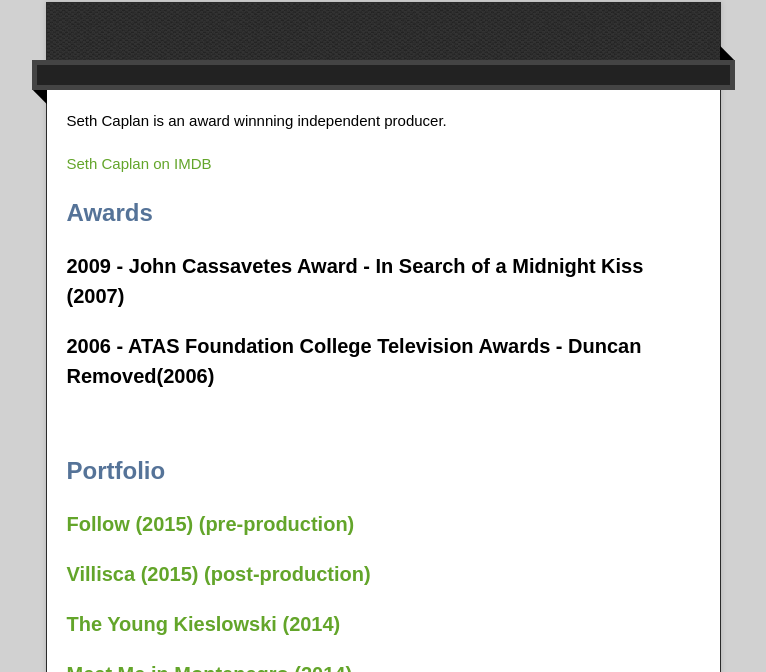
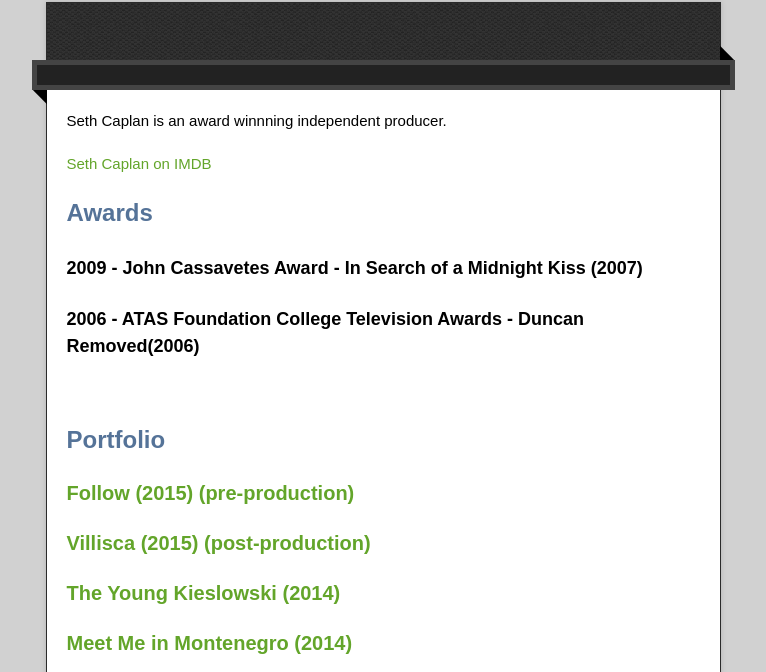
Before and after one commit to sethcaplan/sethcaplan.github.io, a plain HTML site: page index.html in a window 1280 px wide. Shown: the part 128-800 px from the top of the page, without its empty margins (257-1023 px from the left). Drawn offline with nearby package versions, Linux system fonts and the light colour scheme.

Commit message:
Update index.html

```diff
--- a/index.html
+++ b/index.html
@@ -36,8 +36,8 @@
           <a href="http://www.imdb.com/name/nm1093570/">Seth Caplan on IMDB</a>
           </br>
           <h2>Awards</h2>
-          <h3>2009 - John Cassavetes Award - In Search of a Midnight Kiss (2007)</h3>
-          <h3>2006 - ATAS Foundation College Television Awards - Duncan Removed(2006)</h3>
+          <h4>2009 - John Cassavetes Award - In Search of a Midnight Kiss (2007)</h4>
+          <h4>2006 - ATAS Foundation College Television Awards - Duncan Removed(2006)</h4>
           </br>
           <h2>Portfolio</h2>
           <a href="http://www.imdb.com/title/tt2697770/"><h3>Follow (2015) (pre-production)</h3></a>
```
